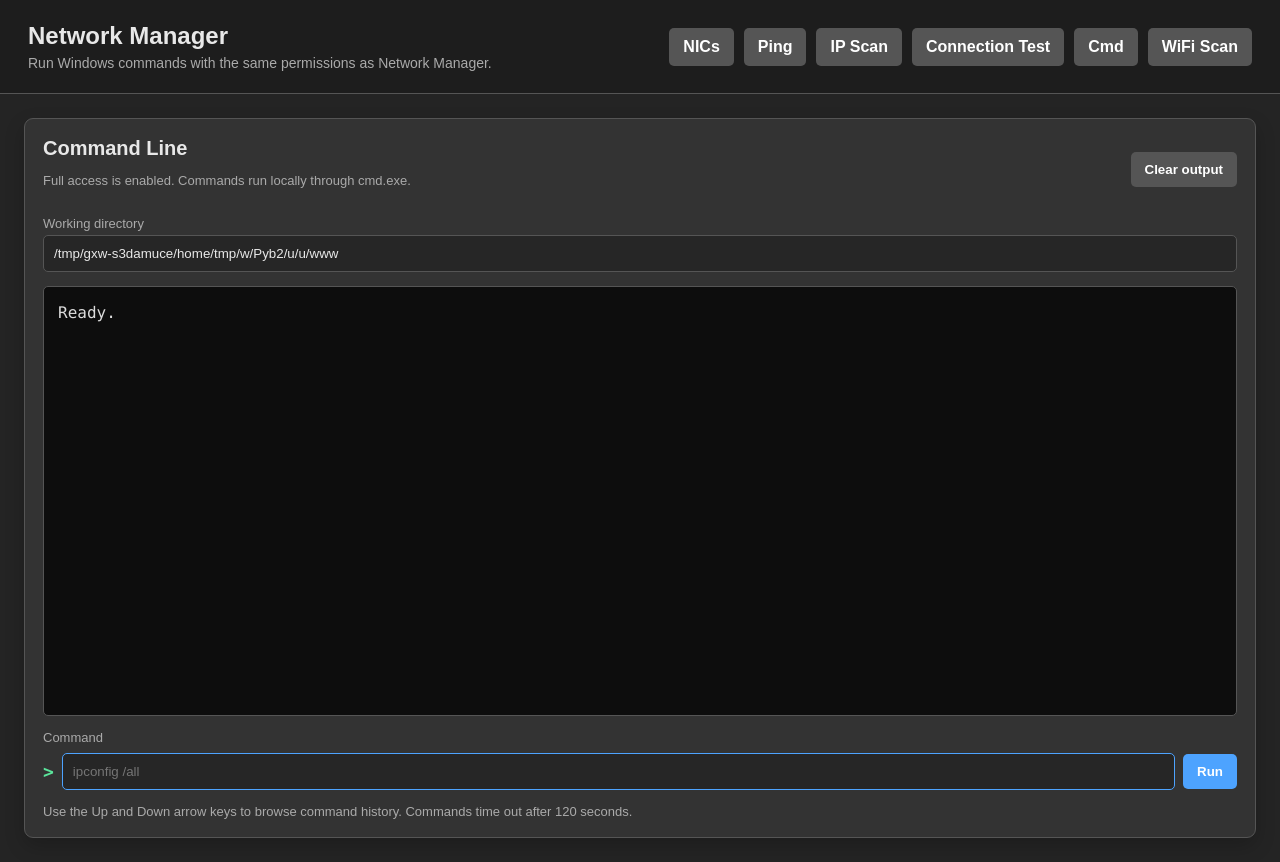
After one commit to JClaerebout/AVNetworkingTools, a Flask app: page /command-line in a window 1280 px wide. The commit adds this page. Run offline with Flask 3, Linux system fonts and the light colour scheme; parts of the project's set-up code (start-up, migrations or seed data) failed here and were passed over.

Commit message:
Add command line interface for executing Windows commands

```diff
--- a/routes.py
+++ b/routes.py
@@ -1,3 +1,5 @@
+from pathlib import Path
+
 from flask import Blueprint, flash, jsonify, redirect, render_template, request, url_for
 
 from history import load_history
@@ -12,6 +14,7 @@ from connection_history import (
     load_connection_history,
     save_connection_history_entry,
 )
+from command_utils import run_command
 
 main_bp = Blueprint("main", __name__)
 
@@ -100,6 +103,21 @@ def ping_stop():
 @main_bp.route("/ping/status")
 def ping_status():
     return jsonify(get_ping_status())
+
+
+@main_bp.route("/command-line")
+def command_line_page():
+    return render_template("command_line.html", working_directory=str(Path.cwd()))
+
+
+@main_bp.route("/command-line/run", methods=["POST"])
+def command_line_run():
+    data = request.get_json(silent=True) or {}
+    result = run_command(
+        data.get("command", ""),
+        data.get("working_directory", ""),
+    )
+    return jsonify(result)
 
 
 
--- /dev/null
+++ b/static/command_line.js
@@ -0,0 +1,72 @@
+(function () {
+    const runUrl = document.currentScript.dataset.runUrl;
+    const form = document.getElementById("commandForm");
+    const input = document.getElementById("commandInput");
+    const workingDirectory = document.getElementById("commandWorkingDirectory");
+    const output = document.getElementById("commandOutput");
+    const runButton = document.getElementById("runCommand");
+    const clearButton = document.getElementById("clearCommandOutput");
+    const history = [];
+    let historyIndex = 0;
+
+    if (!form) return;
+
+    function appendOutput(text) {
+        if (output.textContent === "Ready.") output.textContent = "";
+        output.textContent += text;
+        output.scrollTop = output.scrollHeight;
+    }
+
+    async function runCommand(event) {
+        event.preventDefault();
+        const command = input.value.trim();
+        if (!command || runButton.disabled) return;
+
+        history.push(command);
+        historyIndex = history.length;
+        input.value = "";
+        runButton.disabled = true;
+        input.disabled = true;
+        appendOutput(`\n${workingDirectory.value}> ${command}\n`);
+
+        try {
+            const response = await fetch(runUrl, {
+                method: "POST",
+                headers: {"Content-Type": "application/json"},
+                body: JSON.stringify({
+                    command,
+                    working_directory: workingDirectory.value
+                })
+            });
+            const data = await response.json();
+            if (data.working_directory) workingDirectory.value = data.working_directory;
+            if (data.output) appendOutput(data.output);
+            appendOutput(`[${data.message} Exit code: ${data.exit_code ?? "none"}]\n`);
+        } catch (error) {
+            appendOutput(`[Request failed: ${error.message}]\n`);
+        } finally {
+            runButton.disabled = false;
+            input.disabled = false;
+            input.focus();
+        }
+    }
+
+    input.addEventListener("keydown", event => {
+        if (event.key === "ArrowUp" && history.length) {
+            event.preventDefault();
+            historyIndex = Math.max(0, historyIndex - 1);
+            input.value = history[historyIndex];
+        } else if (event.key === "ArrowDown" && history.length) {
+            event.preventDefault();
+            historyIndex = Math.min(history.length, historyIndex + 1);
+            input.value = historyIndex < history.length ? history[historyIndex] : "";
+        }
+    });
+
+    clearButton.addEventListener("click", () => {
+        output.textContent = "Ready.";
+        input.focus();
+    });
+    form.addEventListener("submit", runCommand);
+    input.focus();
+})();
--- a/static/style.css
+++ b/static/style.css
@@ -52,7 +52,7 @@ h1 { margin: 0; font-size: 24px; }
 
 .btn {
     border: 0;
-    border-radius: 10px;
+    border-radius: 5px;
     padding: 10px 14px;
     background: var(--accent);
     color: white;
@@ -80,7 +80,7 @@ h1 { margin: 0; font-size: 24px; }
     font-size: 13px;
     background: #2b2b2b;
     border: 1px solid var(--line);
-    border-radius: 10px;
+    border-radius: 5px;
     padding: 8px 10px;
 }
 
@@ -95,7 +95,7 @@ h1 { margin: 0; font-size: 24px; }
 .card {
     background: var(--panel);
     border: 1px solid var(--line);
-    border-radius: 18px;
+    border-radius: 9px;
     padding: 18px;
     box-shadow: 0 8px 20px rgba(0,0,0,.2);
 }
@@ -185,7 +185,7 @@ h1 { margin: 0; font-size: 24px; }
     font-size: 14px;
     background: var(--panel2);
     padding: 12px;
-    border-radius: 12px;
+    border-radius: 6px;
     margin-bottom: 15px;
 }
 
@@ -214,7 +214,7 @@ input, select {
     background: #262626;
     color: var(--text);
     border: 1px solid var(--line);
-    border-radius: 10px;
+    border-radius: 5px;
     padding: 10px;
     outline: none;
 }
@@ -233,7 +233,7 @@ input:focus, select:focus {
 
 .flash {
     padding: 12px 14px;
-    border-radius: 12px;
+    border-radius: 6px;
     margin-bottom: 15px;
     background: #444;
     border: 1px solid var(--line);
@@ -242,8 +242,8 @@ input:focus, select:focus {
 .notification-area {
     height: 44px;
     margin-bottom: 15px;
-    border: 1px solid #dcdcdc;
-    border-radius: 12px;
+    border: 1px solid #dcdcdc7f;
+    border-radius: 6px;
 }
 
 .flash.error {
@@ -265,7 +265,7 @@ input:focus, select:focus {
     background: rgba(255,209,102,.1);
     border: 1px solid rgba(255,209,102,.35);
     padding: 12px 14px;
-    border-radius: 14px;
+    border-radius: 7px;
     color: #ffe4a3;
     margin-bottom: 18px;
 }
@@ -281,10 +281,51 @@ input:focus, select:focus {
     overflow: auto;
     white-space: pre-wrap;
     border: 1px solid #555;
-    border-radius: 10px;
+    border-radius: 5px;
     padding: 12px;
     background: #111;
     color: #dcdcdc;
+}
+
+.command-line-card {
+    display: grid;
+    gap: 14px;
+}
+
+.command-output {
+    min-height: 430px;
+    max-height: 60vh;
+    margin: 0;
+    overflow: auto;
+    white-space: pre-wrap;
+    overflow-wrap: anywhere;
+    border: 1px solid var(--line);
+    border-radius: 5px;
+    padding: 14px;
+    background: #0d0d0d;
+    color: #dcdcdc;
+    font-family: Consolas, "Courier New", monospace;
+    line-height: 1.45;
+}
+
+.command-form {
+    gap: 4px;
+}
+
+.command-input-row {
+    display: grid;
+    grid-template-columns: auto minmax(0, 1fr) auto;
+    align-items: center;
+    gap: 8px;
+}
+
+.command-prompt {
+    color: var(--ok);
+    font: bold 18px Consolas, "Courier New", monospace;
+}
+
+.command-help {
+    margin: 0;
 }
 
 .scan-status {
@@ -294,7 +335,7 @@ input:focus, select:focus {
     background: #262626;
     color: var(--text);
     border: 1px solid var(--line);
-    border-radius: 10px;
+    border-radius: 5px;
     padding: 10px;
 }
 
@@ -309,7 +350,7 @@ input:focus, select:focus {
 .table-wrap {
     overflow: auto;
     border: 1px solid var(--line);
-    border-radius: 12px;
+    border-radius: 6px;
 }
 
 .result-table {
@@ -364,7 +405,7 @@ input:focus, select:focus {
     min-width: 150px;
     background: #262626;
     border: 1px solid var(--line);
-    border-radius: 10px;
+    border-radius: 5px;
     box-shadow: 0 8px 20px rgba(0,0,0,.35);
     overflow: hidden;
 }
@@ -430,7 +471,7 @@ input:focus, select:focus {
 
 .wifi-entry {
     border: 1px solid var(--line);
-    border-radius: 12px;
+    border-radius: 6px;
     background: #202020;
     overflow: hidden;
 }
--- a/templates/base.html
+++ b/templates/base.html
@@ -11,7 +11,7 @@
             color: #e8e8e8;
         }
     </style>
-    <link rel="stylesheet" href="{{ url_for('static', filename='style.css') }}?v=nic-overlay-1">
+    <link rel="stylesheet" href="{{ url_for('static', filename='style.css') }}?v=command-line-1">
 </head>
 <body>
 <header>
@@ -25,6 +25,7 @@
         <a class="btn secondary" href="{{ url_for('main.ping_page') }}">Ping</a>
         <a class="btn secondary" href="{{ url_for('main.ip_scan_page') }}">IP Scan</a>
         <a class="btn secondary" href="{{ url_for('main.connection_test_page') }}">Connection Test</a>
+        <a class="btn secondary" href="{{ url_for('main.command_line_page') }}">Cmd</a>
         <a class="btn secondary" href="{{ url_for('main.wifi_scan_page') }}">WiFi Scan</a>
     </nav>
 </header>
@@ -33,7 +34,7 @@
     {% block content %}{% endblock %}
 </main>
 
-<script src="{{ url_for('static', filename='app.js') }}?v=notice-persist-1"></script>
+<script src="{{ url_for('static', filename='app.js') }}?v=active-auto-refresh-2"></script>
 {% block scripts %}{% endblock %}
 </body>
 </html>
--- /dev/null
+++ b/templates/command_line.html
@@ -0,0 +1,41 @@
+{% extends "base.html" %}
+
+{% block title %}Command Line - Network Manager{% endblock %}
+{% block subtitle %}Run Windows commands with the same permissions as Network Manager.{% endblock %}
+
+{% block content %}
+<div class="card command-line-card">
+    <div class="output-header">
+        <div>
+            <h2>Command Line</h2>
+            <p class="desc">Full access is enabled. Commands run locally through cmd.exe.</p>
+        </div>
+        <button id="clearCommandOutput" class="btn secondary" type="button">Clear output</button>
+    </div>
+
+    <div>
+        <label for="commandWorkingDirectory">Working directory</label>
+        <input id="commandWorkingDirectory" value="{{ working_directory }}" autocomplete="off" spellcheck="false">
+    </div>
+
+    <pre id="commandOutput" class="command-output" aria-live="polite">Ready.</pre>
+
+    <form id="commandForm" class="command-form">
+        <label for="commandInput">Command</label>
+        <div class="command-input-row">
+            <span class="command-prompt" aria-hidden="true">&gt;</span>
+            <input id="commandInput" autocomplete="off" autocapitalize="off" spellcheck="false" placeholder="ipconfig /all">
+            <button id="runCommand" class="btn" type="submit">Run</button>
+        </div>
+    </form>
+
+    <p class="desc command-help">Use the Up and Down arrow keys to browse command history. Commands time out after 120 seconds.</p>
+</div>
+{% endblock %}
+
+{% block scripts %}
+<script
+    src="{{ url_for('static', filename='command_line.js') }}?v=1"
+    data-run-url="{{ url_for('main.command_line_run') }}"
+></script>
+{% endblock %}
--- a/templates/index.html
+++ b/templates/index.html
@@ -3,7 +3,7 @@
 {% block header_actions %}
 <label class="auto-refresh-box">
     <input id="autoRefresh" type="checkbox">
-    Auto refresh every 15s
+    Auto refresh
 </label>
 <a class="btn secondary" href="{{ url_for('main.index') }}">Refresh</a>
 <label> | </label>
```
Also changed, not shown: command_utils.py (added, +82 -0 lines), static/app.js (+30 -4 lines).
